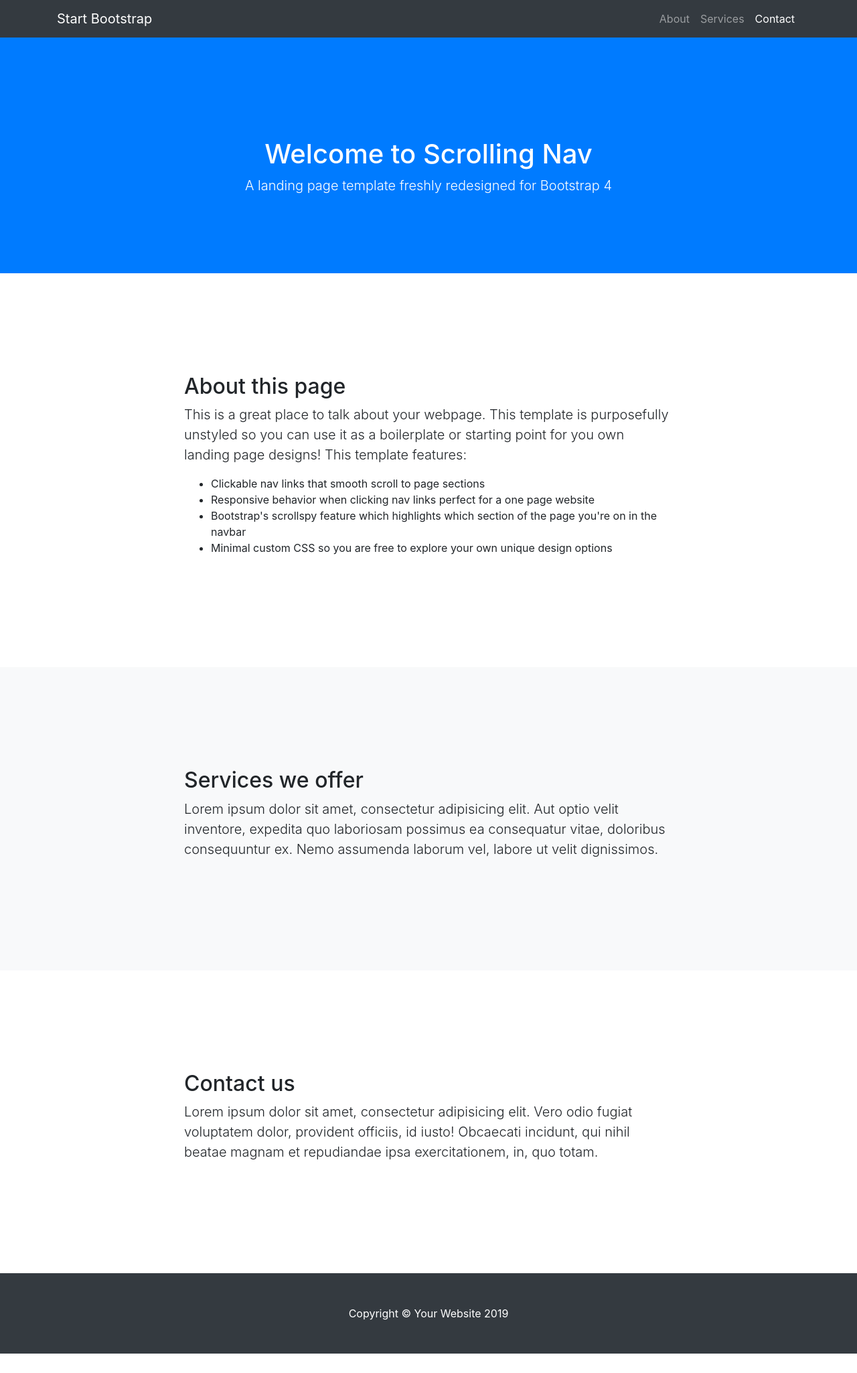
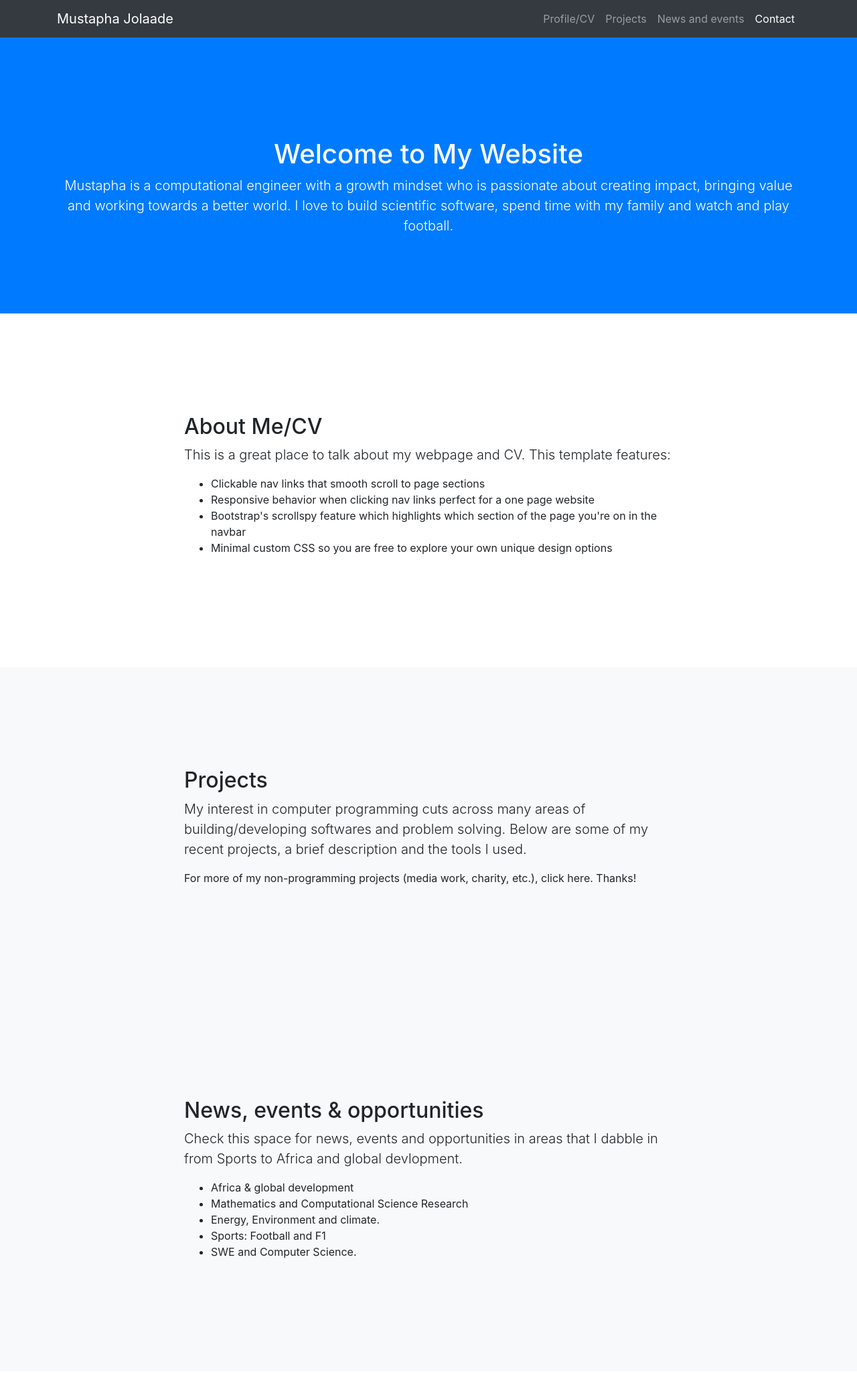
Before and after one commit to mustaphajola/webdev, a plain HTML site: page portfolio/index.html in a window 1280 px wide. Shown: the top 2050 px of the page at 67% size. Drawn offline with Linux system fonts and the light colour scheme.

Commit message:
adding sections and title

```diff
--- a/portfolio/index.html
+++ b/portfolio/index.html
@@ -3,8 +3,8 @@
 <head>
     <meta charset="utf-8" />
     <meta name="viewport" content="width=device-width, initial-scale=1, shrink-to-fit=no">
-    <meta name="description" content="">
-    <meta name="author" content="">
+    <meta name="description" content="MJ's Personal Website">
+    <meta name="author" content="Mustapha Jolaade">
 
 
     <!-- Bootstrap core CSS -->
@@ -12,23 +12,26 @@
     <!-- Custom styles for this template -->
     <link href="Content/scrolling-nav.css" rel="stylesheet">
     <link href="Content/Site.css" rel="stylesheet" />
-    <title></title>
+    <title> Mustapha Jolaade | Computational engineering </title>
 </head>
 <body id="page-top">
     <!-- Navigation -->
     <nav class="navbar navbar-expand-lg navbar-dark bg-dark fixed-top" id="mainNav">
         <div class="container">
-            <a class="navbar-brand js-scroll-trigger" href="#page-top">Start Bootstrap</a>
+            <a class="navbar-brand js-scroll-trigger" href="#page-top">Mustapha Jolaade</a>
             <button class="navbar-toggler" type="button" data-toggle="collapse" data-target="#navbarResponsive" aria-controls="navbarResponsive" aria-expanded="false" aria-label="Toggle navigation">
                 <span class="navbar-toggler-icon"></span>
             </button>
             <div class="collapse navbar-collapse" id="navbarResponsive">
                 <ul class="navbar-nav ml-auto">
                     <li class="nav-item">
-                        <a class="nav-link js-scroll-trigger" href="#about">About</a>
+                        <a class="nav-link js-scroll-trigger" href="#profile">Profile/CV</a>
                     </li>
                     <li class="nav-item">
-                        <a class="nav-link js-scroll-trigger" href="#services">Services</a>
+                        <a class="nav-link js-scroll-trigger" href="#projects">Projects</a>
+                    </li>
+                    <li class="nav-item">
+                        <a class="nav-link js-scroll-trigger" href="#news_events">News and events</a>
                     </li>
                     <li class="nav-item">
                         <a class="nav-link js-scroll-trigger" href="#contact">Contact</a>
@@ -39,16 +42,19 @@
     </nav>
     <header class="bg-primary text-white">
         <div class="container text-center">
-            <h1>Welcome to Scrolling Nav</h1>
-            <p class="lead">A landing page template freshly redesigned for Bootstrap 4</p>
+            <h1>Welcome to My Website</h1>
+            <p class="lead">
+                Mustapha is a computational engineer with a growth mindset who is passionate about creating impact, bringing value and working towards a better world.
+                I love to build scientific software, spend time with my family and watch and play football.
+            </p>
         </div>
     </header>
-    <section id="about">
+    <section id="profile">
         <div class="container">
             <div class="row">
                 <div class="col-lg-8 mx-auto">
-                    <h2>About this page</h2>
-                    <p class="lead">This is a great place to talk about your webpage. This template is purposefully unstyled so you can use it as a boilerplate or starting point for you own landing page designs! This template features:</p>
+                    <h2>About Me/CV</h2>
+                    <p class="lead">This is a great place to talk about my webpage and CV. This template features:</p>
                     <ul>
                         <li>Clickable nav links that smooth scroll to page sections</li>
                         <li>Responsive behavior when clicking nav links perfect for a one page website</li>
@@ -59,22 +65,48 @@
             </div>
         </div>
     </section>
-    <section id="services" class="bg-light">
+    <section id="projects" class="bg-light">
         <div class="container">
             <div class="row">
                 <div class="col-lg-8 mx-auto">
-                    <h2>Services we offer</h2>
-                    <p class="lead">Lorem ipsum dolor sit amet, consectetur adipisicing elit. Aut optio velit inventore, expedita quo laboriosam possimus ea consequatur vitae, doloribus consequuntur ex. Nemo assumenda laborum vel, labore ut velit dignissimos.</p>
+                    <h2>Projects </h2>
+                    <p class="lead"> My interest in computer programming cuts across many areas of building/developing softwares and problem solving. Below are some of my recent projects, a brief description and the tools I used.</p>
+                    <p> For more of my non-programming projects (media work, charity, etc.), click here. Thanks!</p>
                 </div>
             </div>
         </div>
+    </section>
+
+    <section id="news_events" class="bg-light">
+        <div class="container">
+            <div class="row">
+                <div class="col-lg-8 mx-auto">
+                    <h2> News, events &#38; opportunities</h2>
+                    <p class="lead">
+                        Check this space for news, events and opportunities in areas that I dabble
+                        in from Sports to Africa and global devlopment.
+                    </p>
+                    <ul>
+                        <li> Africa &#38; global development</li>
+                        <li> Mathematics and Computational Science Research</li>
+                        <li> Energy, Environment and climate. </li>
+                        <li> Sports: Football and F1 </li>
+                        <li> SWE and Computer Science. </li>
+                    </ul>
+                </div>
+            </div>
+        </div>
+
     </section>
     <section id="contact">
         <div class="container">
             <div class="row">
                 <div class="col-lg-8 mx-auto">
-                    <h2>Contact us</h2>
-                    <p class="lead">Lorem ipsum dolor sit amet, consectetur adipisicing elit. Vero odio fugiat voluptatem dolor, provident officiis, id iusto! Obcaecati incidunt, qui nihil beatae magnam et repudiandae ipsa exercitationem, in, quo totam.</p>
+                    <h2>Contact</h2>
+                    <p class="lead">
+                        If you would like to reach me to discuss business, opportunities or comment about
+                        any of my work, please contact me at ...
+                    </p>
                 </div>
             </div>
         </div>
@@ -82,10 +114,13 @@
     <!-- Footer -->
     <footer class="py-5 bg-dark">
         <div class="container">
-            <p class="m-0 text-center text-white">Copyright &copy; Your Website 2019</p>
+            <p class="m-0 text-center text-white">Copyright &copy; Mustapha Jolaade, 2021</p>
+            <!--add a cool instagram page-->
+            <!--some cool youtube maybe-->
         </div>
     </footer>
-
+    <! add a cool instagram page>
+    <! some cool youtube maybe>
     <!-- Bootstrap core JavaScript -->
     <script src="Scripts/jquery-3.3.1.js"></script>
     <script src="Scripts/bootstrap.js"></script>
```
